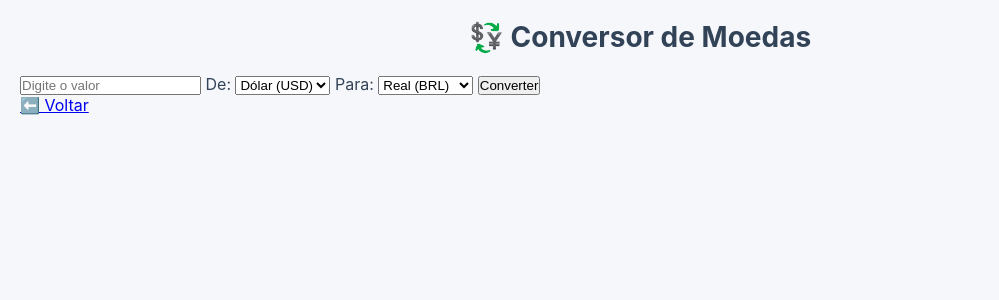
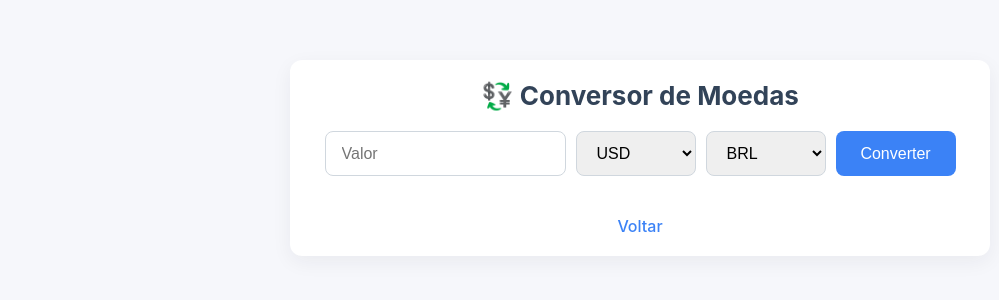
Before and after one commit to CAlexdx/meu-portal-python, a Flask app: page /conversor in a window 1280 px wide. Shown: the top 300 px of the page, without its empty margins (0-999 px from the left). Run offline with Flask 3, Linux system fonts and the light colour scheme.

Commit message:
Adicionei novos módulos (Média Escolar, Conversor de Temperatura, Gerador de Senhas, Sorteio) e atualizei CSS e index, huge atualização!!!

```diff
--- a/templates/conversor.html
+++ b/templates/conversor.html
@@ -2,46 +2,32 @@
 <html lang="pt-BR">
 <head>
   <meta charset="utf-8">
-  <meta name="viewport" content="width=device-width, initial-scale=1">
   <title>Conversor de Moedas</title>
   <link rel="stylesheet" href="{{ url_for('static', filename='style.css') }}">
 </head>
 <body>
-  <header><h1>💱 Conversor de Moedas</h1></header>
-  <main>
-    {% if erro %}
-      <p style="color:red; font-weight:bold;">{{ erro }}</p>
-    {% endif %}
-
+  <div class="page">
+    <h1>💱 Conversor de Moedas</h1>
     <form method="post">
-      <input type="number" step="0.01" name="valor" placeholder="Digite o valor" value="{{ valor or '' }}" required>
-
-      <label>De:</label>
+      <input type="number" step="0.01" name="valor" placeholder="Valor" required>
       <select name="de">
-        <option value="USD" {% if de == "USD" %}selected{% endif %}>Dólar (USD)</option>
-        <option value="BRL" {% if de == "BRL" %}selected{% endif %}>Real (BRL)</option>
-        <option value="EUR" {% if de == "EUR" %}selected{% endif %}>Euro (EUR)</option>
-        <option value="JPY" {% if de == "JPY" %}selected{% endif %}>Iene (JPY)</option>
-        <option value="GBP" {% if de == "GBP" %}selected{% endif %}>Libra (GBP)</option>
+        <option value="USD">USD</option>
+        <option value="BRL">BRL</option>
+        <option value="EUR">EUR</option>
+        <option value="JPY">JPY</option>
       </select>
-
-      <label>Para:</label>
       <select name="para">
-        <option value="USD" {% if para == "USD" %}selected{% endif %}>Dólar (USD)</option>
-        <option value="BRL" {% if para == "BRL" %}selected{% endif %}>Real (BRL)</option>
-        <option value="EUR" {% if para == "EUR" %}selected{% endif %}>Euro (EUR)</option>
-        <option value="JPY" {% if para == "JPY" %}selected{% endif %}>Iene (JPY)</option>
-        <option value="GBP" {% if para == "GBP" %}selected{% endif %}>Libra (GBP)</option>
+        <option value="BRL">BRL</option>
+        <option value="USD">USD</option>
+        <option value="EUR">EUR</option>
+        <option value="JPY">JPY</option>
       </select>
-
       <button type="submit">Converter</button>
     </form>
-
     {% if resultado %}
-      <p><strong>Resultado:</strong> {{ valor }} {{ de }} = {{ resultado }} {{ para }}</p>
+      <div class="resultado">{{ resultado }}</div>
     {% endif %}
-
-    <p><a href="{{ url_for('index') }}">⬅️ Voltar</a></p>
-  </main>
+    <p><a href="{{ url_for('index') }}">Voltar</a></p>
+  </div>
 </body>
 </html>
```
Also changed, not shown: templates/calendario.html (+6 -2 lines), templates/qrcode.html (+6 -4 lines), templates/youtube.html (+13 -14 lines), 1 other file.
